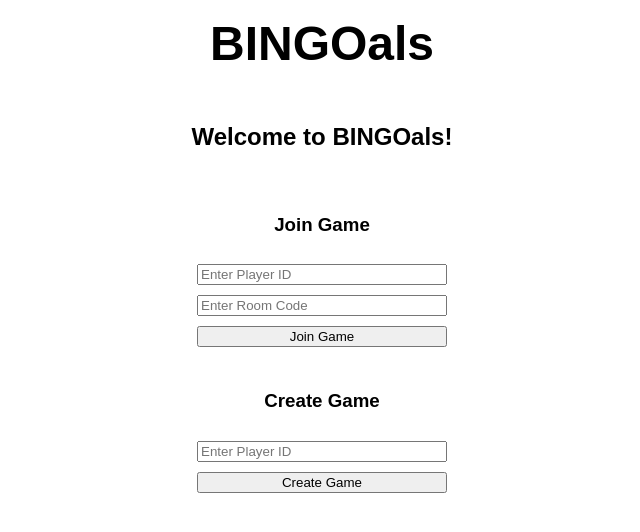
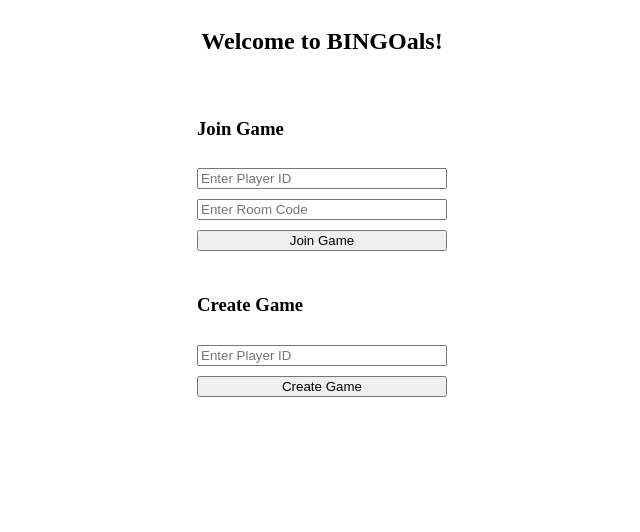
Before and after one commit to ZhaoJohnny/bingoals, a React (Vite) app in the folder frontend/: page / in a window 1280 px wide. Shown: the top 532 px of the page, without its empty margins (318-958 px from the left). Built offline with nearby package versions, Linux system fonts and the light colour scheme.

Commit message:
added routes for board initiation

```diff
--- a/frontend/src/App.jsx
+++ b/frontend/src/App.jsx
@@ -1,67 +1,68 @@
-import { Routes, Route, useNavigate, useParams } from "react-router-dom";
-import BingoBoard from "./components/BingoBoard";
-import StartMenu from "./components/StartMenu";
-import "./App.css";
+  import { Routes, Route } from "react-router-dom";
+  import StartPage from "./pages/StartPage";
+  import BoardPage from "./pages/BoardPage";
 
-function StartMenuPage() {
-  const navigate = useNavigate();
-
-  async function handleCreateGame(playerID) {
-    try {
-      const response = await fetch("http://localhost:3001/api/create-game", {
-        method: "POST",
-        headers: {
-          "Content-Type": "application/json",
-        },
-        body: JSON.stringify({
-          playerID: playerID,
-        }),
-      });
-
-      if (!response.ok) {
-        throw new Error("Failed to create game");
-      }
-
-      const data = await response.json();
-
-      navigate(`/board/${data.roomCode}`, {
-        state: {
-          playerID: playerID,
-        },
-      });
-    } catch (error) {
-      console.error(error);
-    }
+  function App() {
+    return (
+      <Routes>
+        <Route path="/" element={<StartPage />} />
+        <Route path="/board/:roomCode" element={<BoardPage />} />
+      </Routes>
+    );
   }
 
-  function handleJoinGame(playerID, roomCode) {
-    navigate(`/board/${roomCode}`, {
-      state: {
-        playerID: playerID,
-      },
-    });
-  }
+  export default App;
 
-  return <StartMenu onCreate={handleCreateGame} onJoin={handleJoinGame} />;
-}
 
-function BingoBoardPage() {
-  const { roomCode } = useParams();
+  // import BingoBoard from './components/BingoBoard';
+  // import StartMenu from './components/StartMenu';
+  // import { useState } from 'react';
+  // import './App.css';
 
-  return <BingoBoard title="BOARD NAME" roomCode={roomCode} />;
-}
+  // function App() {
+  //   const [gameStarted, setGameStarted] = useState(false);
+  //   const [roomCode, setRoomCode] = useState('');
+  //   const [playerID, setPlayerID] = useState('');
+  //   async function handleCreateGame(playerID) {
 
-function App() {
-  return (
-    <div className="app">
-      <h1 className="app-title">BINGOals</h1>
+  //     try {
+  //       const response = await fetch('http://localhost:3001/api/create-game', {
+  //         method: 'POST',
+  //         headers: {
+  //           'Content-Type': 'application/json',
+  //         },
+  //         body: JSON.stringify({
+  //           playerID: playerID,
+  //         }),
+  //       });
 
-      <Routes>
-        <Route path="/" element={<StartMenuPage />} />
-        <Route path="/board/:roomCode" element={<BingoBoardPage />} />
-      </Routes>
-    </div>
-  );
-}
+  //       if (!response.ok) {
+  //         throw new Error('Failed to create game');
+  //       }
 
-export default App;
+  //       const data = await response.json();
+  //       setRoomCode(data.roomCode);
+  //       setPlayerID(playerID);
+  //       setGameStarted(true);
+  //     } catch (error) {
+  //       console.error(error);
+  //     }
+  //   }
+  //   function handleJoinGame(playerID, roomCode) {
+  //     setPlayerID(playerID);
+  //     setRoomCode(roomCode);
+  //     setGameStarted(true);
+  //   }
+  //   return (
+  //     <div className="app">
+  //       <h1 className="app-title">BINGOals</h1>
+  //       {!gameStarted ? (
+  //         <StartMenu onCreate={handleCreateGame} onJoin={handleJoinGame} />
+  //       ) : (
+  //         <BingoBoard title="BOARD NAME" />
+  //       )}
+  //     </div>
+  //   );
+  // }
+
+  // export default App;
--- /dev/null
+++ b/frontend/src/pages/BoardPage.jsx
@@ -0,0 +1,16 @@
+// pages/BingoBoardPage.jsx
+
+import { useParams } from "react-router-dom";
+import BingoBoard from "../components/BingoBoard";
+
+function BingoBoardPage() {
+  const { roomCode } = useParams();
+
+  return (
+    <div>
+      <BingoBoard title="BOARD NAME" roomCode={roomCode} />
+    </div>
+  );
+}
+
+export default BingoBoardPage;
--- /dev/null
+++ b/frontend/src/pages/StartPage.jsx
@@ -0,0 +1,42 @@
+import { useNavigate } from "react-router-dom";
+import StartMenu from "../components/StartMenu";
+
+function StartPage() {
+  const navigate = useNavigate();
+
+  async function handleCreateGame(playerID) {
+    try {
+      const response = await fetch("http://localhost:3001/api/create-game", {
+        method: "POST",
+        headers: {
+          "Content-Type": "application/json",
+        },
+        body: JSON.stringify({
+          playerID: playerID,
+        }),
+      });
+
+      if (!response.ok) {
+        throw new Error("Failed to create game");
+      }
+
+      const data = await response.json();
+
+      navigate(`/board/${data.boardID}`);
+    } catch (error) {
+      console.error(error);
+    }
+  }
+
+  function handleJoinGame(playerID, roomCode) {
+    navigate(`/board/${roomCode}`);
+  }
+
+  return (
+    <div>
+      <StartMenu onCreate={handleCreateGame} onJoin={handleJoinGame} />
+    </div>
+  );
+}
+
+export default StartPage;
```
Also changed, not shown: 1 other file (tests, documents, lock files or other folders).
